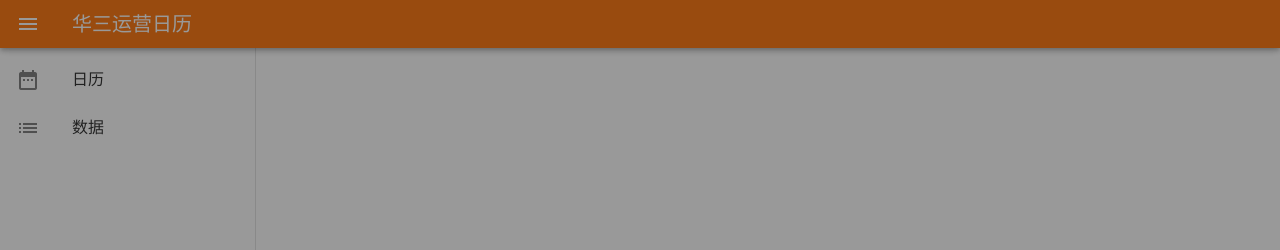
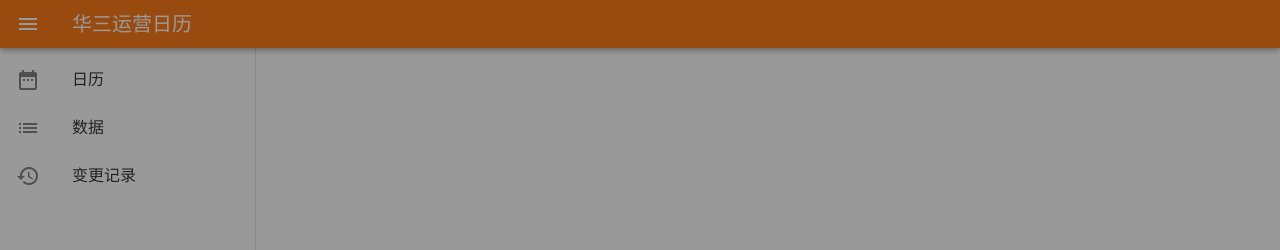
Before and after one commit to alansif/h3_caladm, a Vue app: page / in a window 1280 px wide. Shown: the top 250 px of the page. Built offline with nearby package versions, Linux system fonts and the light colour scheme.

Commit message:
add logs

```diff
--- a/src/App.vue
+++ b/src/App.vue
@@ -33,6 +33,14 @@
 				</v-list-item-action>
 				<v-list-item-content>
 					<v-list-item-title>数据</v-list-item-title>
+				</v-list-item-content>
+			</v-list-item>
+			<v-list-item to="/logs">
+				<v-list-item-action>
+					<v-icon>history</v-icon>
+				</v-list-item-action>
+				<v-list-item-content>
+					<v-list-item-title>变更记录</v-list-item-title>
 				</v-list-item-content>
 			</v-list-item>
 		</v-list>
--- a/src/router.js
+++ b/src/router.js
@@ -28,6 +28,11 @@ const router = new Router({
 		path: '/table',
 		name: 'table',
 		component: () => import('./views/Table.vue')
+	},
+	{
+		path: '/logs',
+		name: 'logs',
+		component: () => import('./views/Logs.vue')
 	}
   ]
 });
--- /dev/null
+++ b/src/views/Logs.vue
@@ -0,0 +1,26 @@
+<template>
+    <v-data-table :headers="headers" :items="logs">
+    </v-data-table>
+</template>
+
+<script>
+export default {
+    data() {
+        return {
+            headers: [
+                {text:'时间', value:'optime', width:180},
+                {text:'内容', value:'description'},
+            ],
+            logs: []
+        }
+    },
+    mounted() {
+        this.$axios.get('/api/logs',{params:{}})
+            .then(response=>{
+                this.logs = response.data;
+            }).catch(error => {
+                console.dir(error);
+            });
+    }
+}
+</script>
```
